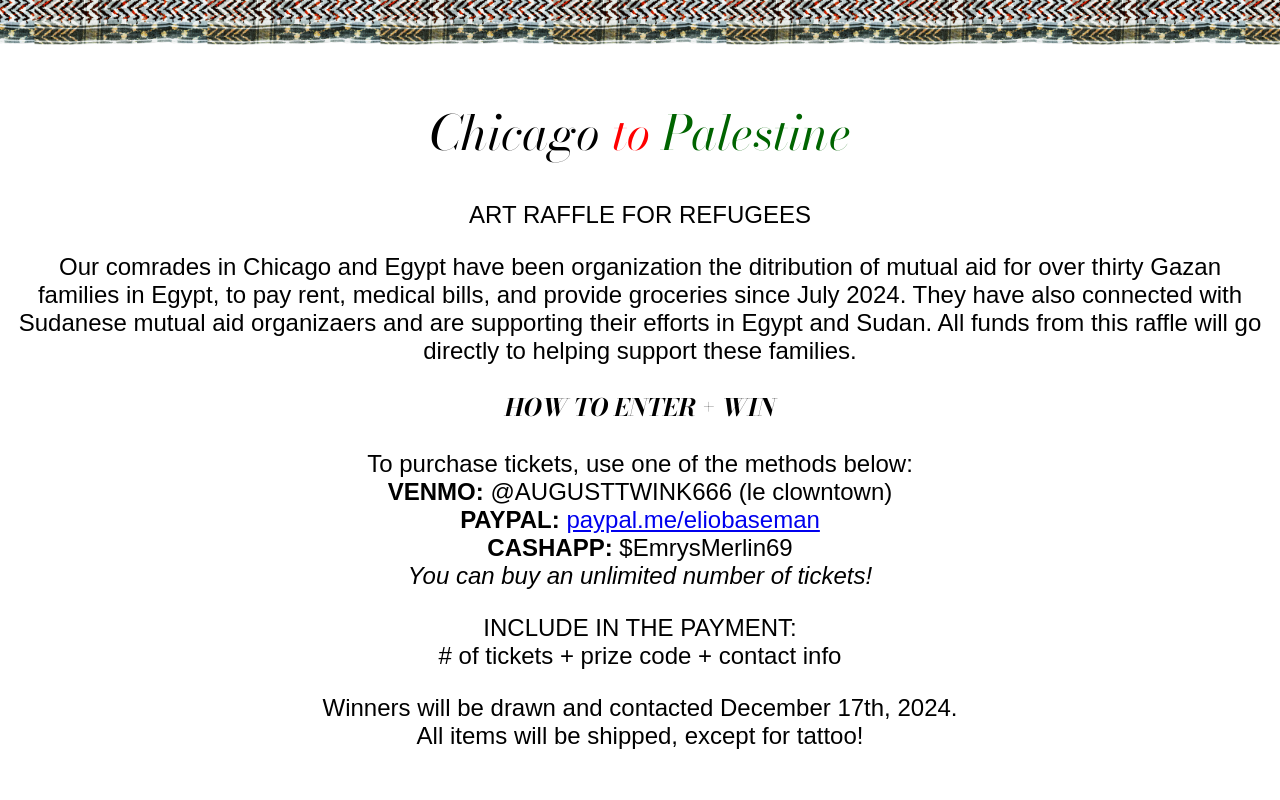
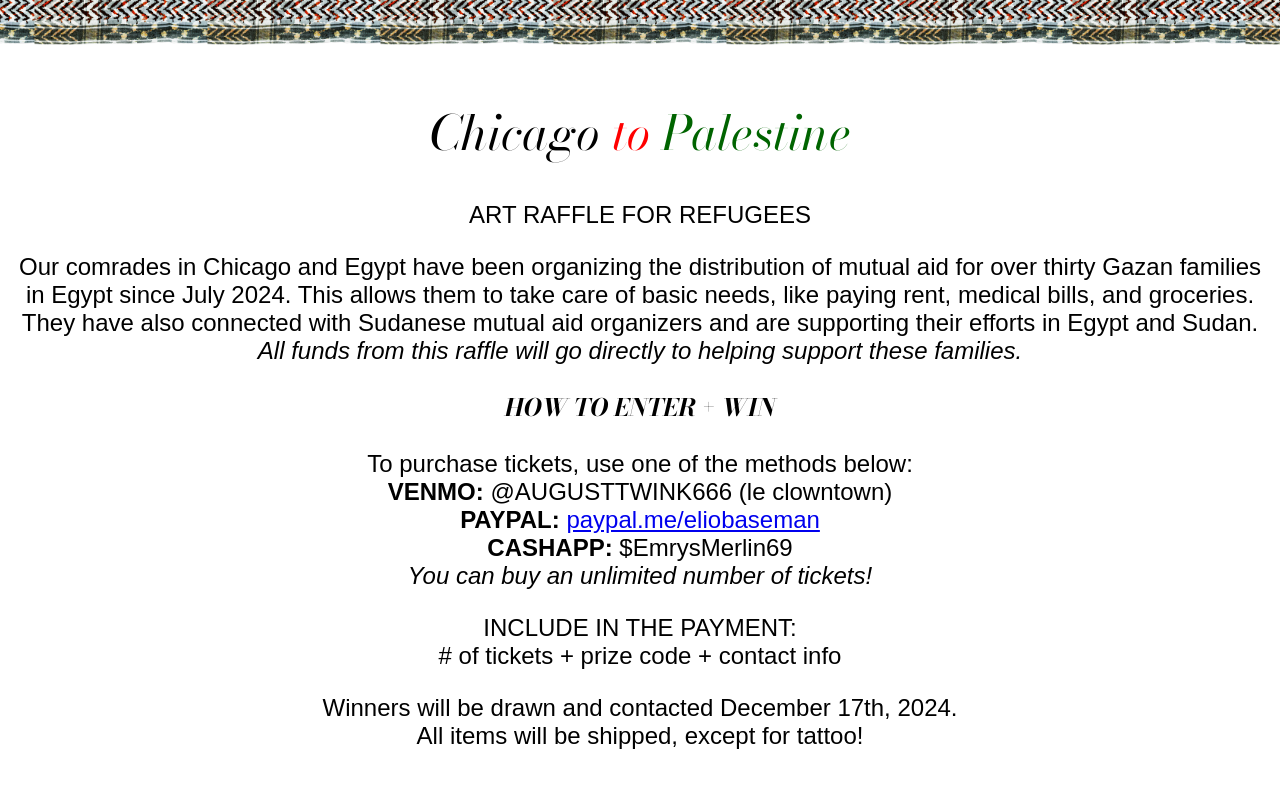
Before and after one commit to moneymachine69/chi2pal, a plain HTML site: page index.html in a window 1280 px wide. Shown: the top 800 px of the page. Drawn offline with nearby package versions, Linux system fonts and the light colour scheme; a web font is replaced by a local one.

Commit message:
spell check

```diff
--- a/index.html
+++ b/index.html
@@ -14,7 +14,7 @@
     <div class="textdiv">
         <h1 style="font-size: 3em"><em>Chicago</em> <em style="color:red">to</em> <em style="color: darkgreen;">Palestine</em></h1>
         <p>ART RAFFLE FOR REFUGEES</p>
-        <p>Our comrades in Chicago and Egypt have been organization the ditribution of mutual aid for over thirty Gazan families in Egypt, to pay rent, medical bills, and provide groceries since July 2024. They have also connected with Sudanese mutual aid organizaers and are supporting their efforts in Egypt and Sudan. All funds from this raffle will go directly to helping support these families.</p>
+        <p>Our comrades in Chicago and Egypt have been organizing the distribution of mutual aid for over thirty Gazan families in Egypt since July 2024. This allows them to take care of basic needs, like paying rent, medical bills, and groceries. They have also connected with Sudanese mutual aid organizers and are supporting their efforts in Egypt and Sudan. <em>All funds from this raffle will go directly to helping support these families.</em></p>
         <h2><strong><em>HOW TO ENTER + WIN</em></strong></h2>
         <p>To purchase tickets, use one of the methods below: <br>
             <strong>VENMO:</strong> @AUGUSTTWINK666 (le clowntown)<br>
```
